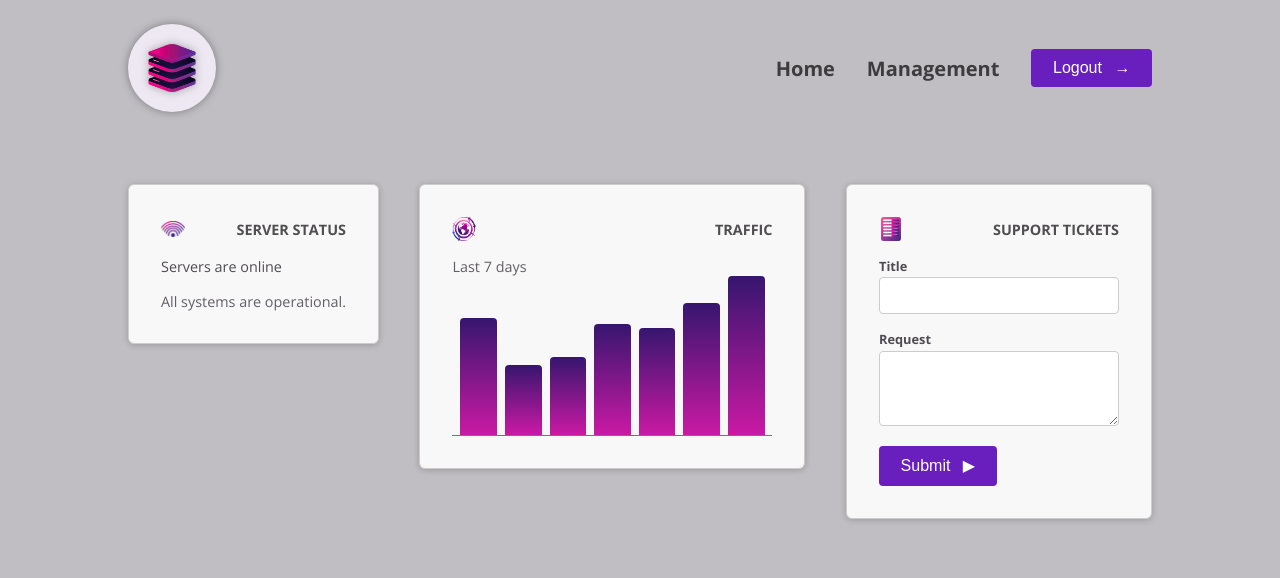
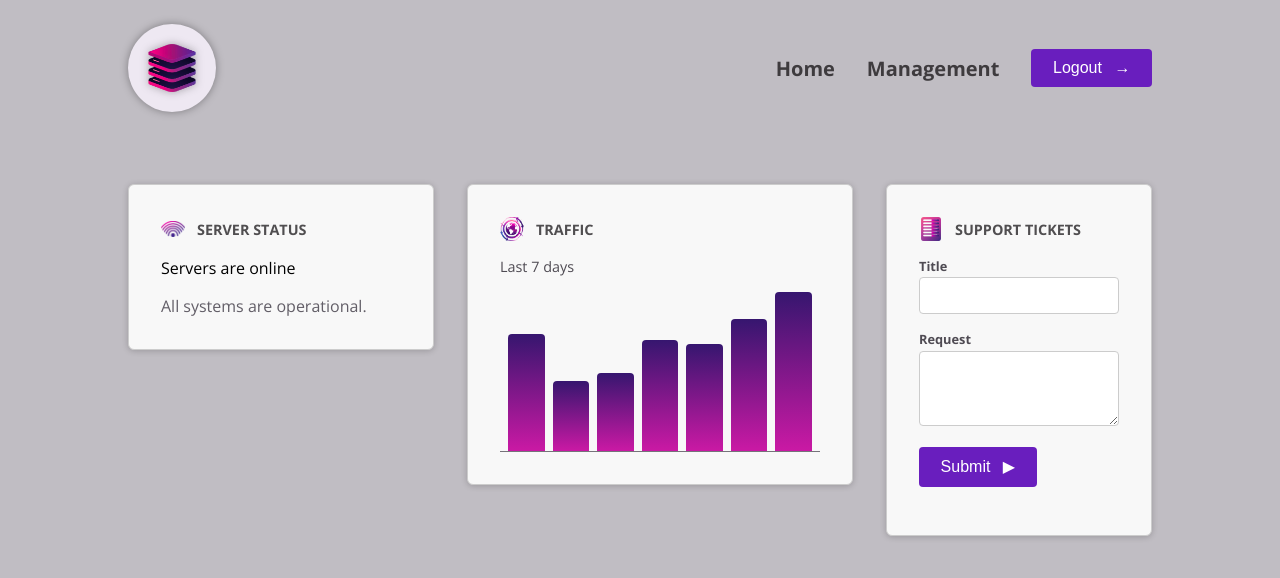
Before and after one commit to ulugbek-abdimurodov/cmp-deep-dive, an Angular app: page / in a window 1280 px wide. Shown: the top 578 px of the page. Built offline with nearby package versions, Linux system fonts and the light colour scheme.

Commit message:
styles - structure

```diff
--- a/src/app/dashboard/server-status/server-status.component.css
+++ b/src/app/dashboard/server-status/server-status.component.css
@@ -0,0 +1,40 @@
+#status {
+  display: block;
+  width: 15rem;
+}
+
+.status p:first-of-type {
+  font-weight: bold;
+  animation: pulse 2s infinite;
+  margin: 0 0 0.5rem 0;
+  font-size: 1.15rem;
+}
+
+.status-online p:first-of-type {
+  color: #6a3cb0;
+}
+
+.status-offline p:first-of-type {
+  color: #b22084;
+}
+
+.status-unknown p:first-of-type {
+  color: grey;
+}
+
+p:last-of-type {
+  margin: 0;
+  color: #625e67;
+}
+
+@keyframes pulse {
+  0% {
+    opacity: 1;
+  }
+  50% {
+    opacity: 0.5;
+  }
+  100% {
+    opacity: 1;
+  }
+}
--- a/src/app/dashboard/server-status/server-status.component.html
+++ b/src/app/dashboard/server-status/server-status.component.html
@@ -1,4 +1,4 @@
-<div>
+<div id="status">
   @if (currentStatus === 'online') {
   <p>Servers are online</p>
   <p>All systems are operational.</p>
--- a/src/app/dashboard/tickets/new-ticket/new-ticket.component.css
+++ b/src/app/dashboard/tickets/new-ticket/new-ticket.component.css
@@ -0,0 +1,3 @@
+#new-ticket {
+  width: 15rem;
+}
--- a/src/app/dashboard/tickets/new-ticket/new-ticket.component.html
+++ b/src/app/dashboard/tickets/new-ticket/new-ticket.component.html
@@ -1,12 +1,11 @@
 <form>
-  <p>
-    <label>Title</label>
+  <app-control label="Title">
     <input name="title" id="title" />
-  </p>
-  <p>
-    <label>Request</label>
+  </app-control>
+  <app-control label="Request">
     <textarea name="request" id="title" rows="3"></textarea>
-  </p>
+  </app-control>
+
   <p>
     <button appButton> Submit
         <span ngProjectAs="icon">  ▶  </span></button>
--- a/src/app/dashboard/tickets/new-ticket/new-ticket.component.ts
+++ b/src/app/dashboard/tickets/new-ticket/new-ticket.component.ts
@@ -1,10 +1,11 @@
 import { Component } from '@angular/core';
 import { ButtonComponent } from "../../../shared/button/button.component";
+import { ControlComponent } from "../../../shared/control/control.component";
 
 @Component({
   selector: 'app-new-ticket',
   standalone: true,
-  imports: [ButtonComponent],
+  imports: [ButtonComponent, ControlComponent],
   templateUrl: './new-ticket.component.html',
   styleUrl: './new-ticket.component.css'
 })
--- a/src/app/dashboard/tickets/tickets.component.css
+++ b/src/app/dashboard/tickets/tickets.component.css
@@ -0,0 +1,33 @@
+#tickets {
+  display: flex;
+  flex-direction: column;
+  gap: 1.5rem;
+}
+
+#tickets ul {
+  list-style: none;
+  margin: 0;
+  padding: 0;
+  width: 15rem;
+}
+
+#tickets li {
+  margin: 0.5rem 0;
+}
+
+#tickets p {
+  margin: 0;
+  color: #4f4b53;
+}
+
+#tickets h2 {
+  margin: 0;
+  font-size: 1.1rem;
+  color: #38343c;
+}
+
+@media (min-width: 768px) {
+  #tickets {
+    flex-direction: row;
+  }
+}
--- a/src/app/dashboard/traffic/traffic.component.css
+++ b/src/app/dashboard/traffic/traffic.component.css
@@ -0,0 +1,33 @@
+
+#traffic {
+  display: block;
+  width: 15rem;
+}
+
+p {
+  margin: 0 0 1rem 0;
+  font-size: 0.9rem;
+  color: #4f4b53;
+}
+
+#chart {
+  height: 10rem;
+  display: flex;
+  align-items: flex-end;
+  gap: 0.5rem;
+  padding: 0 0.5rem;
+  border-bottom: 1px solid #76737a;
+}
+
+#chart div {
+  flex: 1;
+  background: linear-gradient(to bottom, #36166f, #ca19a4);
+  border-top-left-radius: 4px;
+  border-top-right-radius: 4px;
+}
+
+@media (min-width: 768px) {
+  #traffic {
+    width: 20rem;
+  }
+}
--- a/src/app/shared/button/button.component.css
+++ b/src/app/shared/button/button.component.css
@@ -0,0 +1,25 @@
+:host {
+  display: inline-block;
+  padding: 0.65rem 1.35rem;
+  border-radius: 0.25rem;
+  font-size: 1rem;
+  text-align: center;
+  cursor: pointer;
+  background-color: #691ebe;
+  color: white;
+  border: none;
+}
+
+:host:hover {
+  background-color: #551b98;
+}
+
+.icon {
+  display: inline-block;
+  margin-left: 0.5rem;
+  transition: transform 0.2s ease-in-out;
+}
+
+:host:hover .icon {
+  transform: translateX(4px);
+}
--- /dev/null
+++ b/src/app/shared/control/control.component.css
@@ -0,0 +1,18 @@
+.control label {
+  display: block;
+  font-size: 0.8rem;
+  font-weight: bold;
+  margin-bottom: 0.15rem;
+  color: #4f4b53;
+}
+
+.control input,
+.control textarea {
+  width: 100%;
+  padding: 0.5rem;
+  border: 1px solid #ccc;
+  border-radius: 4px;
+  font: inherit;
+  font-size: 0.9rem;
+  color: #4f4b53;
+}
--- /dev/null
+++ b/src/app/shared/control/control.component.html
@@ -0,0 +1,4 @@
+<p class="control">
+  <label> {{ label }} </label>
+  <ng-content select="input, textarea"/>
+</p>
--- /dev/null
+++ b/src/app/shared/control/control.component.ts
@@ -0,0 +1,13 @@
+import { Component, Input, ViewEncapsulation } from '@angular/core';
+
+@Component({
+  selector: 'app-control',
+  standalone: true,
+  imports: [],
+  templateUrl: './control.component.html',
+  styleUrl: './control.component.css',
+  encapsulation: ViewEncapsulation.None
+})
+export class ControlComponent {
+  @Input({required: true}) label!: string;
+}
--- a/src/styles.css
+++ b/src/styles.css
@@ -18,59 +18,6 @@ main {
   margin: 3rem 10%;
 }
 
-header {
-  padding: 0.75rem 0.1rem;
-  display: flex;
-  flex-direction: column;
-  gap: 1rem;
-  justify-content: space-between;
-  align-items: center;
-  font-size: 1rem;
-}
-
-#logo {
-  width: 5.5rem;
-  height: 5.5rem;
-  background-color: #eee8f2;
-  padding: 1.25rem;
-  border-radius: 50%;
-  box-shadow: 0 0 8px rgba(0, 0, 0, 0.35);
-}
-
-#logo img {
-  width: 100%;
-  height: 100%;
-  filter: drop-shadow(0 0 4px rgba(29, 29, 29, 0.35));
-}
-
-nav ul {
-  display: flex;
-  gap: 2rem;
-  list-style: none;
-  align-items: center;
-  padding: 0;
-  margin: 0;
-}
-
-nav ul li a {
-  color: #3e3b3e;
-  text-decoration: none;
-  font-weight: bold;
-}
-
-nav ul li a:hover {
-  color: #77207a;
-}
-
-@media (min-width: 768px) {
-  header {
-    font-size: 1.25rem;
-    flex-direction: row;
-    gap: 0;
-    padding: 1.5rem 10%;
-  }
-}
-
 #dashboard {
   display: flex;
   flex-direction: column;
@@ -85,196 +32,3 @@ nav ul li a:hover {
     flex-direction: row;
   }
 }
-
-#traffic {
-  display: block;
-  width: 15rem;
-}
-
-p {
-  margin: 0 0 1rem 0;
-  font-size: 0.9rem;
-  color: #4f4b53;
-}
-
-#chart {
-  height: 10rem;
-  display: flex;
-  align-items: flex-end;
-  gap: 0.5rem;
-  padding: 0 0.5rem;
-  border-bottom: 1px solid #76737a;
-}
-
-#chart div {
-  flex: 1;
-  background: linear-gradient(to bottom, #36166f, #ca19a4);
-  border-top-left-radius: 4px;
-  border-top-right-radius: 4px;
-}
-
-@media (min-width: 768px) {
-  #traffic {
-    width: 20rem;
-  }
-}
-
-#status {
-  display: block;
-  width: 15rem;
-}
-
-.status p:first-of-type {
-  font-weight: bold;
-  animation: pulse 2s infinite;
-  margin: 0 0 0.5rem 0;
-  font-size: 1.15rem;
-}
-
-.status-online p:first-of-type {
-  color: #6a3cb0;
-}
-
-.status-offline p:first-of-type {
-  color: #b22084;
-}
-
-.status-unknown p:first-of-type {
-  color: grey;
-}
-
-p:last-of-type {
-  margin: 0;
-  color: #625e67;
-}
-
-@keyframes pulse {
-  0% {
-    opacity: 1;
-  }
-  50% {
-    opacity: 0.5;
-  }
-  100% {
-    opacity: 1;
-  }
-}
-
-.dashboard-item {
-  display: block;
-  padding: 1rem;
-  border: 1px solid #ccc;
-  border-radius: 6px;
-  background-color: #f8f8f8;
-  box-shadow: 0 1px 6px 0 rgba(0, 0, 0, 0.2);
-}
-
-.dashboard-item header {
-  display: flex;
-  padding: 0;
-  gap: 0.75rem;
-  align-items: center;
-  margin-bottom: 1rem;
-}
-
-.dashboard-item header img {
-  width: 1.5rem;
-  height: 1.5rem;
-  object-fit: contain;
-}
-
-h2 {
-  margin: 0;
-  font-size: 0.9rem;
-  text-transform: uppercase;
-  color: #504e50;
-}
-
-@media (min-width: 768px) {
-  .dashboard-item {
-    padding: 2rem;
-  }
-}
-
-button {
-  display: inline-block;
-  padding: 0.65rem 1.35rem;
-  border-radius: 0.25rem;
-  font-size: 1rem;
-  text-align: center;
-  cursor: pointer;
-  background-color: #691ebe;
-  color: white;
-  border: none;
-}
-
-button:hover {
-  background-color: #551b98;
-}
-
-.icon {
-  display: inline-block;
-  margin-left: 0.5rem;
-  transition: transform 0.2s ease-in-out;
-}
-
-button:hover .icon {
-  transform: translateX(4px);
-}
-
-#tickets {
-  display: flex;
-  flex-direction: column;
-  gap: 1.5rem;
-}
-
-#tickets ul {
-  list-style: none;
-  margin: 0;
-  padding: 0;
-  width: 15rem;
-}
-
-#tickets li {
-  margin: 0.5rem 0;
-}
-
-#tickets p {
-  margin: 0;
-  color: #4f4b53;
-}
-
-#tickets h2 {
-  margin: 0;
-  font-size: 1.1rem;
-  color: #38343c;
-}
-
-#new-ticket {
-  width: 15rem;
-}
-
-@media (min-width: 768px) {
-  #tickets {
-    flex-direction: row;
-  }
-}
-
-#new-ticket label {
-  display: block;
-  font-size: 0.8rem;
-  font-weight: bold;
-  margin-bottom: 0.15rem;
-  color: #4f4b53;
-}
-
-#new-ticket input,
-#new-ticket textarea {
-  width: 100%;
-  padding: 0.5rem;
-  border: 1px solid #ccc;
-  border-radius: 4px;
-  font: inherit;
-  font-size: 0.9rem;
-  color: #4f4b53;
-}
```
